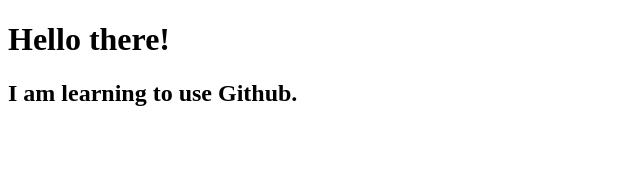
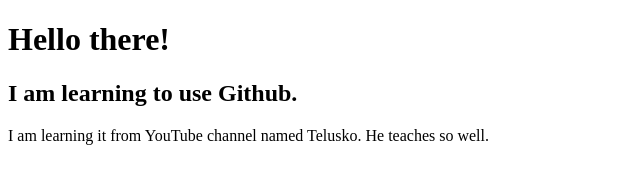
Before and after one commit to KhyatiChauhan/MyFirstProject, a plain HTML site: page index.html in a window 1280 px wide. Shown: the whole page, without its empty margins (0-640 px from the left). Drawn offline with Linux system fonts and the light colour scheme.

Commit message:
paragraph added

```diff
--- a/index.html
+++ b/index.html
@@ -6,5 +6,6 @@
 <body>
   <h1>Hello there!</h1>
   <h2>I am learning to use Github.</h2>
+  <p>I am learning it from YouTube channel named Telusko. He teaches so well.</p>
 </body>
 </html>
```
